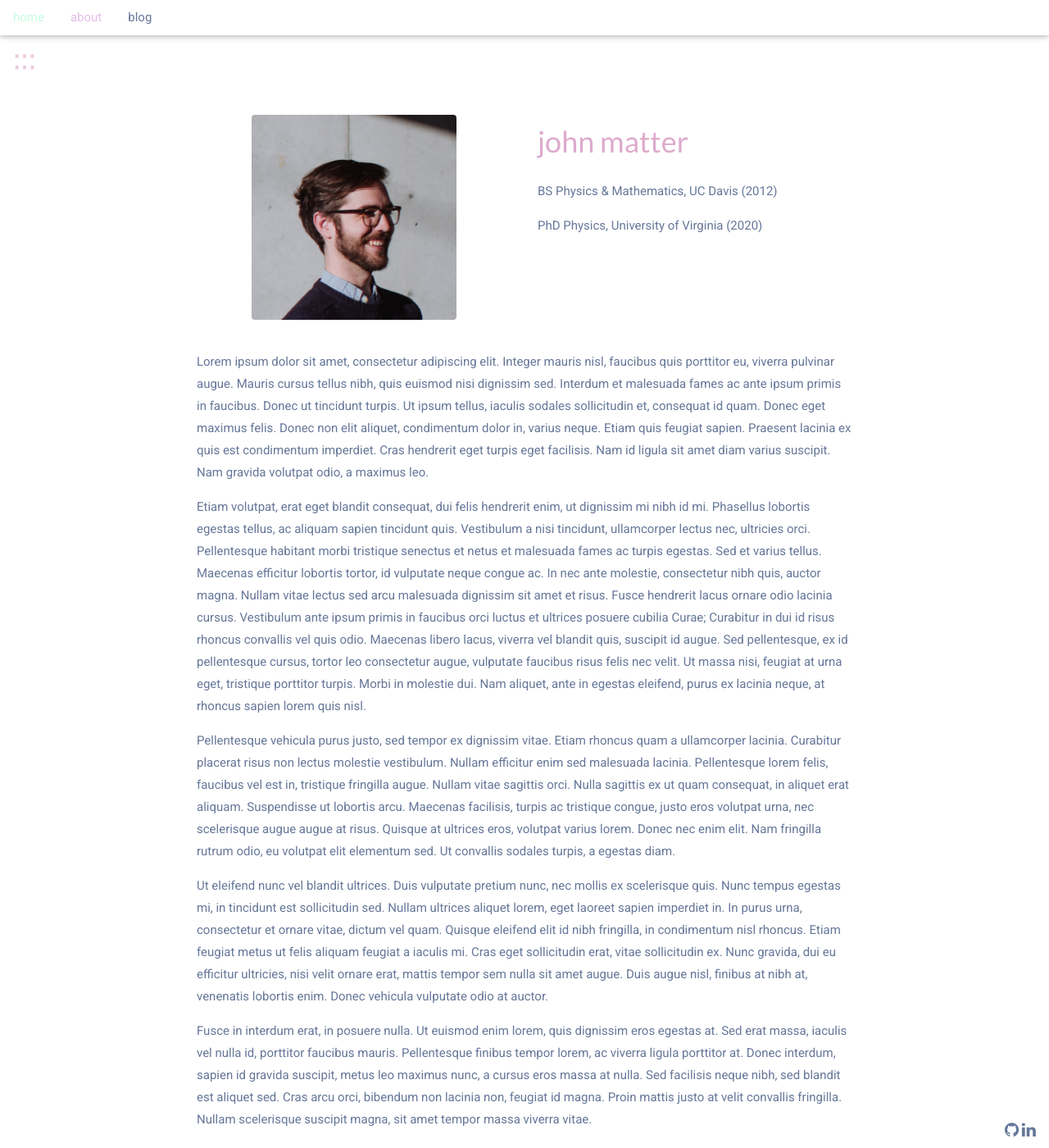
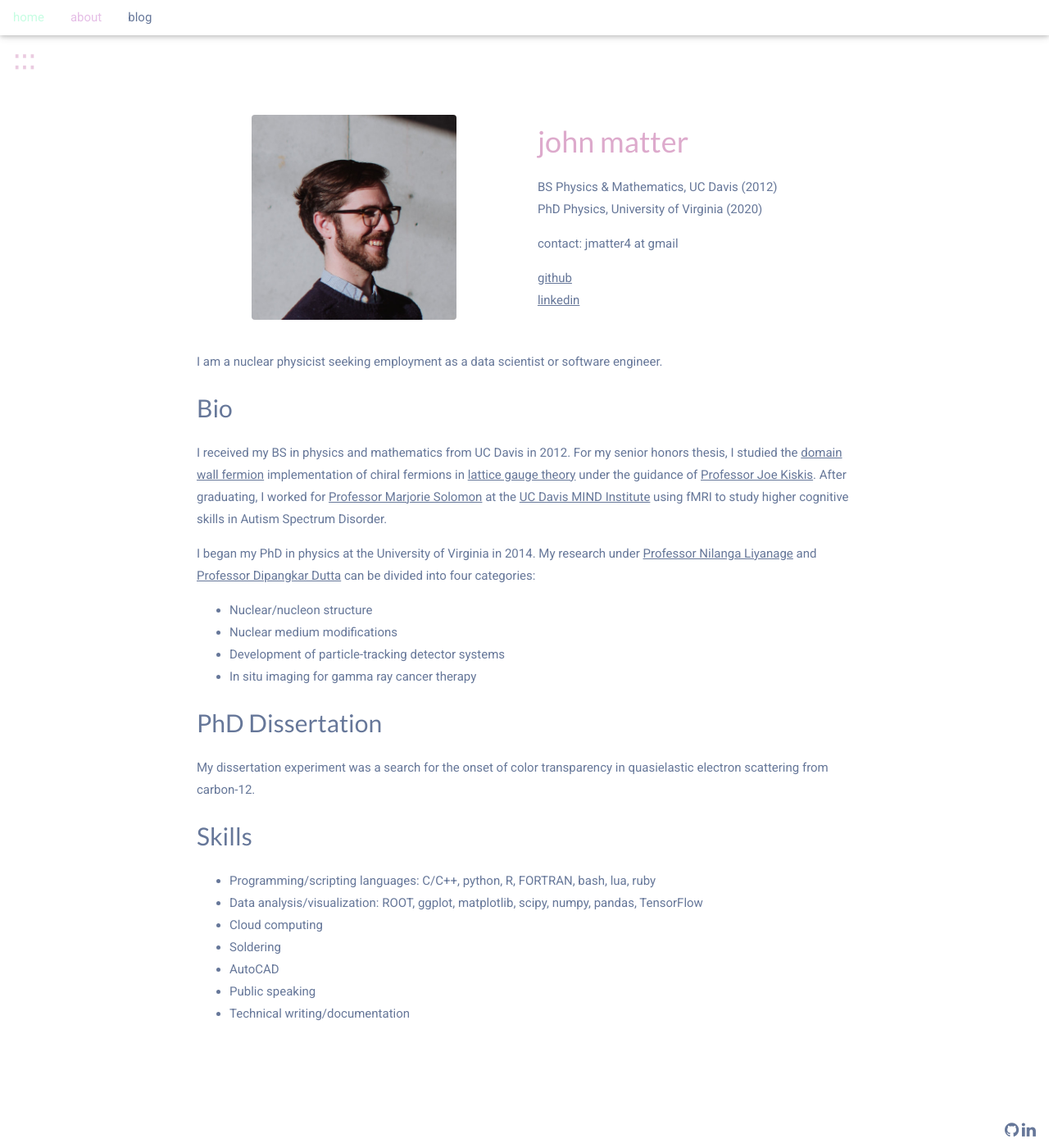
Before and after one commit to johnmatter/johnmatter.github.io, a Jekyll site: the page built from about.md, in a window 1280 px wide and 1400 px high. Shown: the whole window at 82% size. Built offline with Jekyll 4.4.1, drawn with Linux system fonts in a browser that asks for light colours.

Commit message:
Add real content to about

```diff
--- a/_layouts/bio.html
+++ b/_layouts/bio.html
@@ -12,9 +12,20 @@ layout: default
     </div>
 
     <div class="w3-col m4 l4 w3-padding">
-        <p><h1>john matter</h1></p>
-        <p>BS Physics & Mathematics, UC Davis (2012)</p>
-        <p>PhD Physics, University of Virginia (2020)</p>
+        <p>
+            <h1>john matter</h1>
+            BS Physics & Mathematics, UC Davis (2012)<br/>
+            PhD Physics, University of Virginia (2020)
+        </p>
+
+        <p>
+            contact: jmatter4 at gmail
+        </p>
+
+        <p>
+            <a href="https://www.github.com/johnmatter">github</a><br/>
+            <a href="https://www.linkedin.com/in/john-matter-714b1b189/">linkedin</a>
+        </p>
     </div>
 
     <div class="w3-col m2 l2">
--- a/about.md
+++ b/about.md
@@ -2,58 +2,31 @@
 layout: bio
 title: about
 ---
+I am a nuclear physicist seeking employment as a data scientist or software
+engineer.
 
-Lorem ipsum dolor sit amet, consectetur adipiscing elit. Integer mauris nisl,
-faucibus quis porttitor eu, viverra pulvinar augue. Mauris cursus tellus
-nibh, quis euismod nisi dignissim sed. Interdum et malesuada fames ac ante
-ipsum primis in faucibus. Donec ut tincidunt turpis. Ut ipsum tellus, iaculis
-sodales sollicitudin et, consequat id quam. Donec eget maximus felis. Donec
-non elit aliquet, condimentum dolor in, varius neque. Etiam quis feugiat
-sapien. Praesent lacinia ex quis est condimentum imperdiet. Cras hendrerit
-eget turpis eget facilisis. Nam id ligula sit amet diam varius suscipit.
-Nam gravida volutpat odio, a maximus leo.
+## Bio
+I received my BS in physics and mathematics from UC Davis in 2012.
+For my senior honors thesis, I studied the [domain wall fermion](https://arxiv.org/abs/hep-lat/9206013) implementation of chiral fermions in [lattice gauge theory](https://arxiv.org/abs/hep-lat/0012005) under the guidance of [Professor Joe Kiskis](http://kiskis.physics.ucdavis.edu/kiskis_hp.html).
+After graduating, I worked for [Professor Marjorie Solomon](https://health.ucdavis.edu/team/search/861/marjorie-solomon---clinical-psychology---psychiatry-sacramento) at the [UC Davis MIND Institute](https://health.ucdavis.edu/mindinstitute/) using fMRI to study higher cognitive skills in Autism Spectrum Disorder.
 
-Etiam volutpat, erat eget blandit consequat, dui felis hendrerit enim, ut
-dignissim mi nibh id mi. Phasellus lobortis egestas tellus, ac aliquam sapien
-tincidunt quis. Vestibulum a nisi tincidunt, ullamcorper lectus nec, ultricies
-orci. Pellentesque habitant morbi tristique senectus et netus et malesuada
-fames ac turpis egestas. Sed et varius tellus. Maecenas efficitur lobortis
-tortor, id vulputate neque congue ac. In nec ante molestie, consectetur nibh
-quis, auctor magna. Nullam vitae lectus sed arcu malesuada dignissim sit
-amet et risus. Fusce hendrerit lacus ornare odio lacinia cursus. Vestibulum
-ante ipsum primis in faucibus orci luctus et ultrices posuere cubilia Curae;
-Curabitur in dui id risus rhoncus convallis vel quis odio. Maecenas libero
-lacus, viverra vel blandit quis, suscipit id augue. Sed pellentesque, ex
-id pellentesque cursus, tortor leo consectetur augue, vulputate faucibus
-risus felis nec velit. Ut massa nisi, feugiat at urna eget, tristique porttitor
-turpis. Morbi in molestie dui. Nam aliquet, ante in egestas eleifend, purus
-ex lacinia neque, at rhoncus sapien lorem quis nisl.
+I began my PhD in physics at the University of Virginia in 2014.
+My research under [Professor Nilanga Liyanage](http://www.phys.virginia.edu/People/personal.asp?UID=nl8n) and [Professor Dipangkar Dutta](http://dd285.physics.msstate.edu) can be divided into four categories:
+- Nuclear/nucleon structure
+- Nuclear medium modifications
+- Development of particle-tracking detector systems
+- In situ imaging for gamma ray cancer therapy
 
-Pellentesque vehicula purus justo, sed tempor ex dignissim vitae. Etiam rhoncus
-quam a ullamcorper lacinia. Curabitur placerat risus non lectus molestie
-vestibulum. Nullam efficitur enim sed malesuada lacinia. Pellentesque lorem
-felis, faucibus vel est in, tristique fringilla augue. Nullam vitae sagittis
-orci. Nulla sagittis ex ut quam consequat, in aliquet erat aliquam. Suspendisse
-ut lobortis arcu. Maecenas facilisis, turpis ac tristique congue, justo eros
-volutpat urna, nec scelerisque augue augue at risus. Quisque at ultrices
-eros, volutpat varius lorem. Donec nec enim elit. Nam fringilla rutrum odio,
-eu volutpat elit elementum sed. Ut convallis sodales turpis, a egestas diam.
+## PhD Dissertation
+My dissertation experiment was a search for the onset of color transparency in quasielastic electron scattering from carbon-12.
 
-Ut eleifend nunc vel blandit ultrices. Duis vulputate pretium nunc, nec mollis
-ex scelerisque quis. Nunc tempus egestas mi, in tincidunt est sollicitudin
-sed. Nullam ultrices aliquet lorem, eget laoreet sapien imperdiet in. In
-purus urna, consectetur et ornare vitae, dictum vel quam. Quisque eleifend
-elit id nibh fringilla, in condimentum nisl rhoncus. Etiam feugiat metus
-ut felis aliquam feugiat a iaculis mi. Cras eget sollicitudin erat, vitae
-sollicitudin ex. Nunc gravida, dui eu efficitur ultricies, nisi velit ornare
-erat, mattis tempor sem nulla sit amet augue. Duis augue nisl, finibus at
-nibh at, venenatis lobortis enim. Donec vehicula vulputate odio at auctor.
 
-Fusce in interdum erat, in posuere nulla. Ut euismod enim lorem, quis dignissim
-eros egestas at. Sed erat massa, iaculis vel nulla id, porttitor faucibus
-mauris. Pellentesque finibus tempor lorem, ac viverra ligula porttitor at.
-Donec interdum, sapien id gravida suscipit, metus leo maximus nunc, a cursus
-eros massa at nulla. Sed facilisis neque nibh, sed blandit est aliquet sed.
-Cras arcu orci, bibendum non lacinia non, feugiat id magna. Proin mattis
-justo at velit convallis fringilla. Nullam scelerisque suscipit magna, sit
-amet tempor massa viverra vitae.
+
+## Skills
+- Programming/scripting languages: C/C++, python, R, FORTRAN, bash, lua, ruby
+- Data analysis/visualization: ROOT, ggplot, matplotlib, scipy, numpy, pandas, TensorFlow
+- Cloud computing
+- Soldering
+- AutoCAD
+- Public speaking
+- Technical writing/documentation
```
